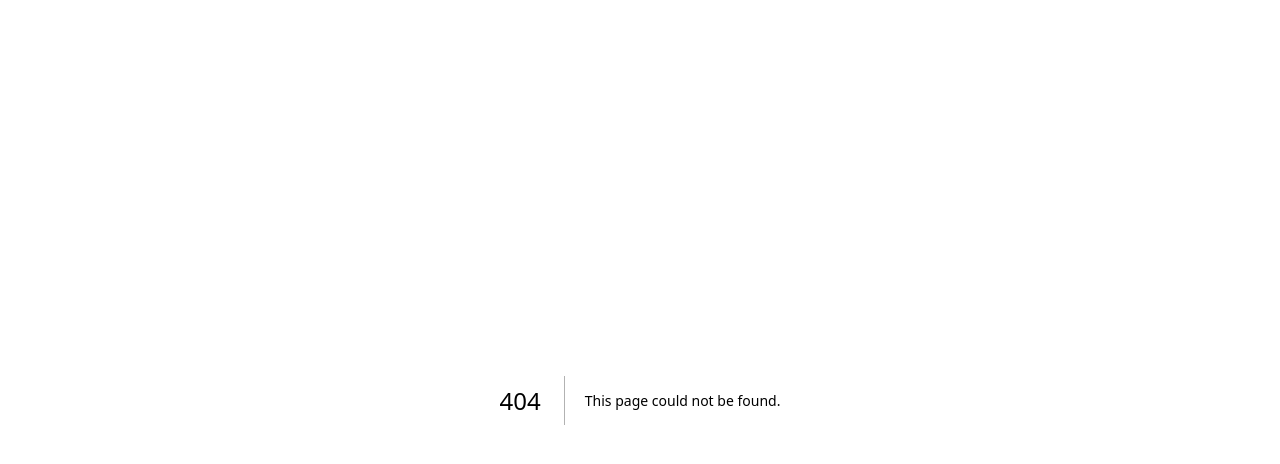
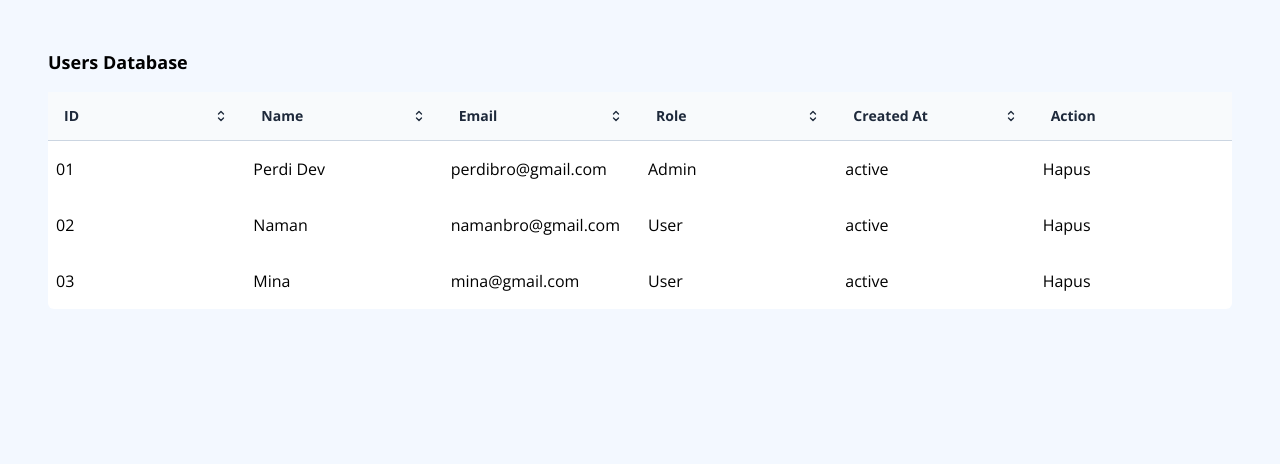
Before and after one commit to naddiyh/web_aerozonix, a Next.js app: page /admin/users in a window 1280 px wide. Before the commit this address had no page. Shown: the top 464 px of the page. Built offline with nearby package versions, Linux system fonts and the light colour scheme.

Commit message:
feat/ui: table users

```diff
--- /dev/null
+++ b/app/admin/users/page.tsx
@@ -0,0 +1,5 @@
+import { User } from "@/features/user";
+
+export default function page() {
+  return <User />;
+}
--- /dev/null
+++ b/features/user/index.ts
@@ -0,0 +1 @@
+export * from "./user";
--- a/features/user/user.tsx
+++ b/features/user/user.tsx
@@ -0,0 +1,156 @@
+import { Users } from "@/interfaces";
+
+const data: Users[] = [
+  {
+    id: "01",
+    name: "Perdi Dev",
+    email: "perdibro@gmail.com",
+    role: "Admin",
+    createdAt: "active",
+  },
+  {
+    id: "02",
+    name: "Naman",
+    email: "namanbro@gmail.com",
+    role: "User",
+    createdAt: "active",
+  },
+  {
+    id: "03",
+    name: "Mina",
+    email: "mina@gmail.com",
+    role: "User",
+    createdAt: "active",
+  },
+];
+
+export const User = () => {
+  return (
+    <div className="h-screen w-full bg-primary-bluewhite p-12">
+      <h1 className="text-lg font-bold">Users Database</h1>
+      <table className="my-4 w-full table-fixed border-collapse border-spacing-2 rounded-md bg-white">
+        <thead>
+          <tr>
+            <th className="cursor-pointer border-b border-slate-300 bg-slate-50 p-4 transition-colors hover:bg-slate-100">
+              <p className="flex items-center justify-between gap-2 text-sm font-bold leading-none text-slate-800">
+                ID
+                <svg
+                  xmlns="http://www.w3.org/2000/svg"
+                  fill="none"
+                  viewBox="0 0 24 24"
+                  stroke-width="2"
+                  stroke="currentColor"
+                  aria-hidden="true"
+                  className="h-4 w-4"
+                >
+                  <path
+                    stroke-linecap="round"
+                    stroke-linejoin="round"
+                    d="M8.25 15L12 18.75 15.75 15m-7.5-6L12 5.25 15.75 9"
+                  ></path>
+                </svg>
+              </p>
+            </th>
+            <th className="cursor-pointer border-b border-slate-300 bg-slate-50 p-4 transition-colors hover:bg-slate-100">
+              <p className="flex items-center justify-between gap-2 text-sm font-bold leading-none text-slate-800">
+                Name
+                <svg
+                  xmlns="http://www.w3.org/2000/svg"
+                  fill="none"
+                  viewBox="0 0 24 24"
+                  stroke-width="2"
+                  stroke="currentColor"
+                  aria-hidden="true"
+                  className="h-4 w-4"
+                >
+                  <path
+                    stroke-linecap="round"
+                    stroke-linejoin="round"
+                    d="M8.25 15L12 18.75 15.75 15m-7.5-6L12 5.25 15.75 9"
+                  ></path>
+                </svg>
+              </p>
+            </th>
+            <th className="cursor-pointer border-b border-slate-300 bg-slate-50 p-4 transition-colors hover:bg-slate-100">
+              <p className="flex items-center justify-between gap-2 text-sm font-bold leading-none text-slate-800">
+                Email
+                <svg
+                  xmlns="http://www.w3.org/2000/svg"
+                  fill="none"
+                  viewBox="0 0 24 24"
+                  stroke-width="2"
+                  stroke="currentColor"
+                  aria-hidden="true"
+                  className="h-4 w-4"
+                >
+                  <path
+                    stroke-linecap="round"
+                    stroke-linejoin="round"
+                    d="M8.25 15L12 18.75 15.75 15m-7.5-6L12 5.25 15.75 9"
+                  ></path>
+                </svg>
+              </p>
+            </th>
+            <th className="cursor-pointer border-b border-slate-300 bg-slate-50 p-4 transition-colors hover:bg-slate-100">
+              <p className="flex items-center justify-between gap-2 text-sm font-bold leading-none text-slate-800">
+                Role
+                <svg
+                  xmlns="http://www.w3.org/2000/svg"
+                  fill="none"
+                  viewBox="0 0 24 24"
+                  stroke-width="2"
+                  stroke="currentColor"
+                  aria-hidden="true"
+                  className="h-4 w-4"
+                >
+                  <path
+                    stroke-linecap="round"
+                    stroke-linejoin="round"
+                    d="M8.25 15L12 18.75 15.75 15m-7.5-6L12 5.25 15.75 9"
+                  ></path>
+                </svg>
+              </p>
+            </th>
+            <th className="cursor-pointer border-b border-slate-300 bg-slate-50 p-4 transition-colors hover:bg-slate-100">
+              <p className="flex items-center justify-between gap-2 text-sm font-bold leading-none text-slate-800">
+                Created At
+                <svg
+                  xmlns="http://www.w3.org/2000/svg"
+                  fill="none"
+                  viewBox="0 0 24 24"
+                  stroke-width="2"
+                  stroke="currentColor"
+                  aria-hidden="true"
+                  className="h-4 w-4"
+                >
+                  <path
+                    stroke-linecap="round"
+                    stroke-linejoin="round"
+                    d="M8.25 15L12 18.75 15.75 15m-7.5-6L12 5.25 15.75 9"
+                  ></path>
+                </svg>
+              </p>
+            </th>
+            <th className="cursor-pointer border-b border-slate-300 bg-slate-50 p-4 transition-colors hover:bg-slate-100">
+              <p className="flex items-center justify-between gap-2 text-sm font-bold leading-none text-slate-800">
+                Action
+              </p>
+            </th>
+          </tr>
+        </thead>
+        <tbody>
+          {data.map((user) => (
+            <tr>
+              <td className="px-2 py-4">{user.id}</td>
+              <td className="px-2 py-4">{user.name}</td>
+              <td className="px-2 py-4">{user.email}</td>
+              <td className="px-2 py-4">{user.role}</td>
+              <td className="px-2 py-4">{user.createdAt}</td>
+              <td className="px-2 py-4">Hapus</td>
+            </tr>
+          ))}
+        </tbody>
+      </table>
+    </div>
+  );
+};
--- /dev/null
+++ b/interfaces/index.ts
@@ -0,0 +1,7 @@
+export interface Users {
+  id: String;
+  name: String;
+  email: String;
+  role: "Admin" | "User";
+  createdAt: string;
+}
```
